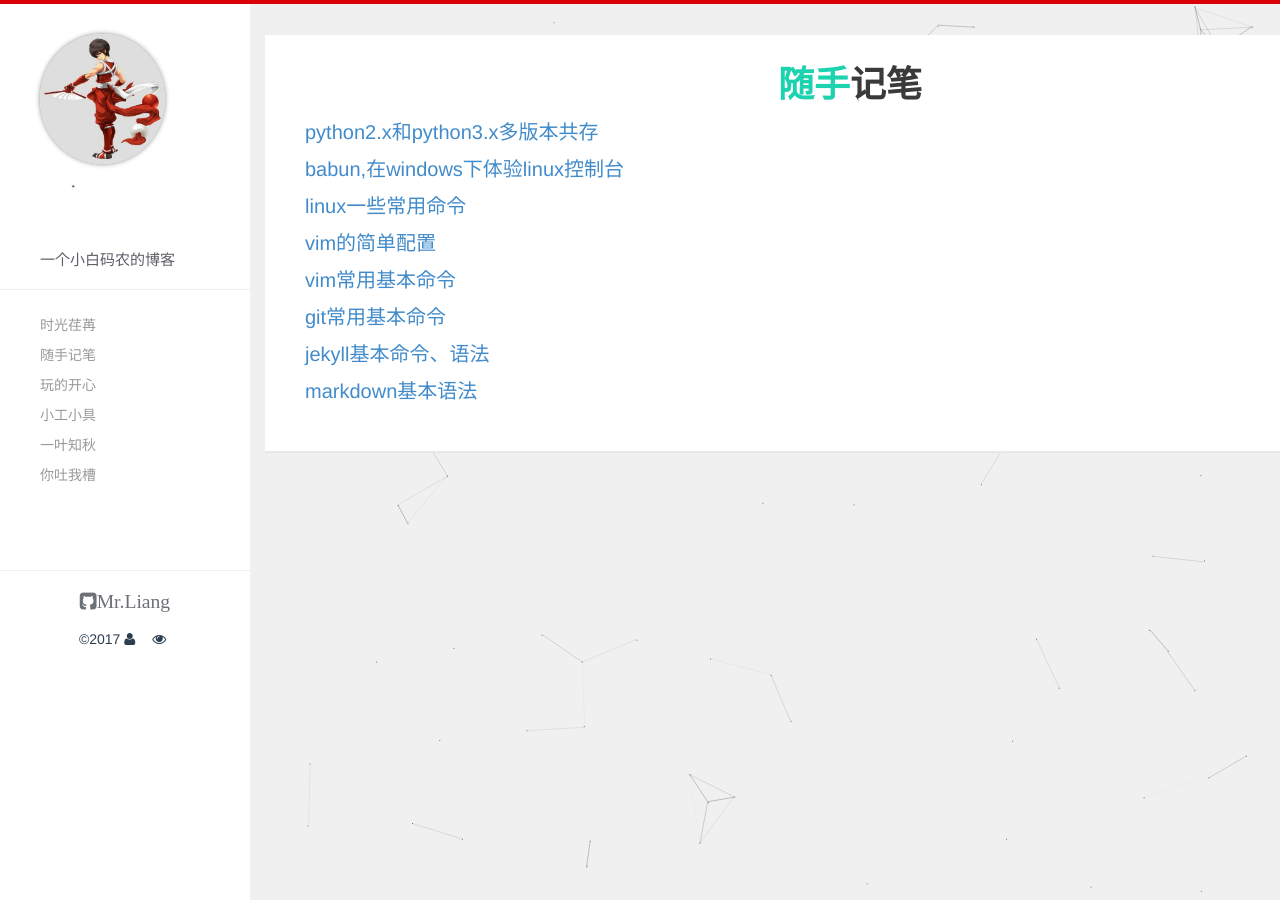
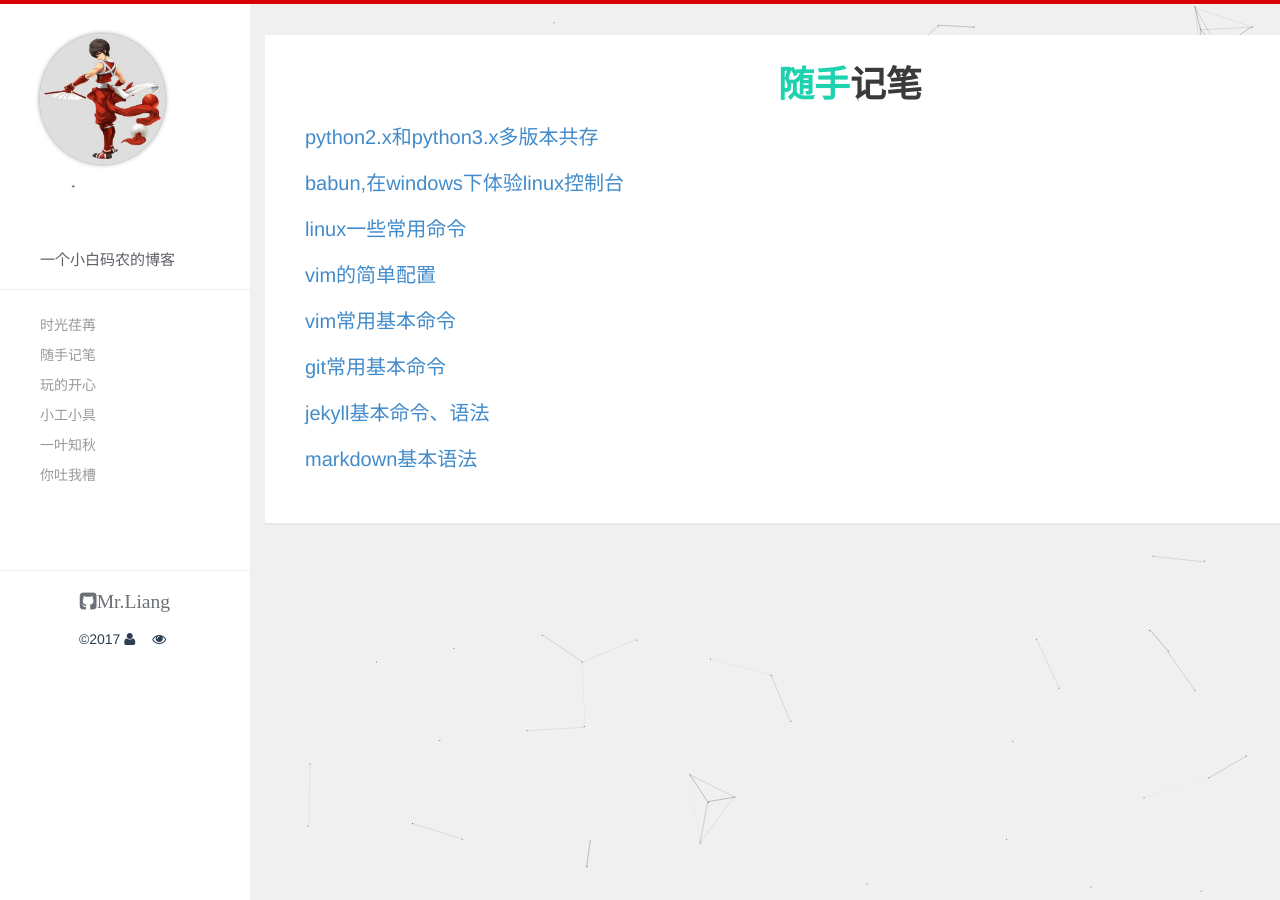
Before and after one commit to liangrengongzuoshi/liangzai.pub, a Jekyll site: the page built from blog.html, in a window 1280 px wide. Built offline with Jekyll 4.4.1, drawn with Linux system fonts in a browser that asks for light colours; comment, search, counter and statistics services are not loaded.

Commit message:
modify posts height

```diff
--- a/css/hc.css
+++ b/css/hc.css
@@ -34,6 +34,9 @@ p {
 	font-weight: lighter;
 	line-height: 250%;
 	padding-left:0px;
+}
+ul.posts li{
+	line-height:44px;
 }
 span.blog-title{
 	font-size:20px;
```
Also changed, not shown: _posts/2017-06-15-python.md (line endings or trailing spaces).
